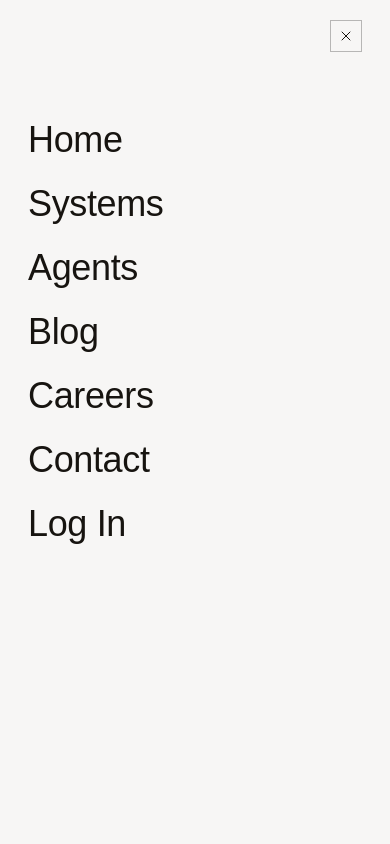
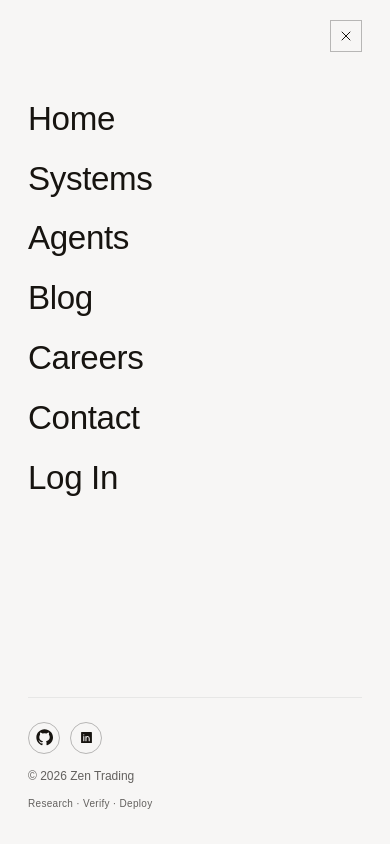
Before and after one commit to jfojellyfish-glitch/Conway-ui-reverse, a Next.js app: page / in a window 390 px wide. Both pictures are taken after a click on the button "Open menu". Shown: the top 844 px of the page. Built offline with nearby package versions, Linux system fonts and the light colour scheme.

Commit message:
fix(mobile): prevent footer overlap and separate menu footer on iPhone

```diff
--- a/src/app/globals.css
+++ b/src/app/globals.css
@@ -896,3 +896,85 @@ body.zen-v-a{--paper:#f7f8f7;--surface:#eef3f1;--surface-soft:#e7efeb;--ink:#1c2
   .site-footer .copyright { width: auto; }
   .site-footer .credits { row-gap: 12px; column-gap: 16px; }
 }
+
+/* Mobile footer and overlay: responsive content sizing, not fixed-width text slots. */
+.credits .copyright {
+  width: auto;
+  flex: 0 0 auto;
+  white-space: nowrap;
+}
+.mobile-menu-footer { display: none; }
+@media (max-width: 767px) {
+  /* The open menu owns its entire viewport and scrolls independently on short phones. */
+  .mobile-menu {
+    position: fixed;
+    inset: 0;
+    width: 100%;
+    height: 100dvh;
+    max-height: 100dvh;
+    overflow-x: hidden;
+    overflow-y: auto;
+    overscroll-behavior: contain;
+  }
+  .menu-inner {
+    min-height: 100%;
+    padding: max(92px, calc(env(safe-area-inset-top) + 62px)) var(--gutter) max(32px, env(safe-area-inset-bottom));
+  }
+  .menu-close { top: max(20px, env(safe-area-inset-top)); }
+  .mobile-links { gap: clamp(1px, 0.9dvh, 8px); }
+  .mobile-links a {
+    padding-block: clamp(5px, 0.9dvh, 10px);
+    font-size: clamp(29px, 8.5vw, 36px);
+    line-height: 1.12;
+  }
+  .mobile-menu-footer {
+    display: block;
+    flex: none;
+    margin-top: auto;
+    padding-top: 24px;
+    border-top: 1px solid var(--soft-line);
+  }
+  /* Do not expose the underlying page footer while the dialog is open. */
+  body:has(.mobile-menu[open]) .site-footer { visibility: hidden; }
+  .site-footer .credits,
+  .mobile-menu-footer .credits {
+    display: grid;
+    grid-template-columns: minmax(0, 1fr);
+    justify-items: start;
+    align-items: start;
+    width: 100%;
+    min-width: 0;
+    row-gap: 10px;
+    column-gap: 0;
+  }
+  .site-footer .social-links,
+  .mobile-menu-footer .social-links {
+    display: flex;
+    gap: 10px;
+    align-items: center;
+    min-width: 0;
+    margin-bottom: 3px;
+  }
+  .site-footer .copyright,
+  .site-footer .gsa-footer-caption,
+  .mobile-menu-footer .copyright,
+  .mobile-menu-footer .gsa-footer-caption {
+    display: block;
+    width: auto;
+    max-width: 100%;
+    white-space: normal;
+    overflow-wrap: break-word;
+    line-height: 1.6;
+    margin: 0;
+  }
+  .site-footer .footer-row { align-items: stretch; }
+  .compact-footer { padding: 24px var(--gutter) max(28px, env(safe-area-inset-bottom)); }
+  .compact-footer .credits { justify-content: start; }
+  .full-footer { padding-bottom: max(44px, env(safe-area-inset-bottom)); }
+}
+@media (max-width: 767px) and (max-height: 690px) {
+  .menu-inner { padding-top: max(70px, calc(env(safe-area-inset-top) + 48px)); }
+  .mobile-links { gap: 0; }
+  .mobile-links a { padding-block: 5px; font-size: clamp(26px, 8vw, 32px); }
+  .mobile-menu-footer { margin-top: 24px; }
+}
--- a/src/components/site-shell.tsx
+++ b/src/components/site-shell.tsx
@@ -76,8 +76,11 @@ export function SiteHeader() {
           <Link href="/blog" onClick={() => setOpen(false)}>Blog</Link>
           <Link href="/careers" onClick={() => setOpen(false)}>Careers</Link>
           <a href={links.contact} onClick={() => setOpen(false)}>Contact</a>
-          <a href={links.login}>Log In</a>
+          <a href={links.login} onClick={() => setOpen(false)}>Log In</a>
         </nav>
+        <footer className="mobile-menu-footer" aria-label="Mobile navigation footer">
+          <Credits />
+        </footer>
       </div>
     </dialog>
   </>;
```
